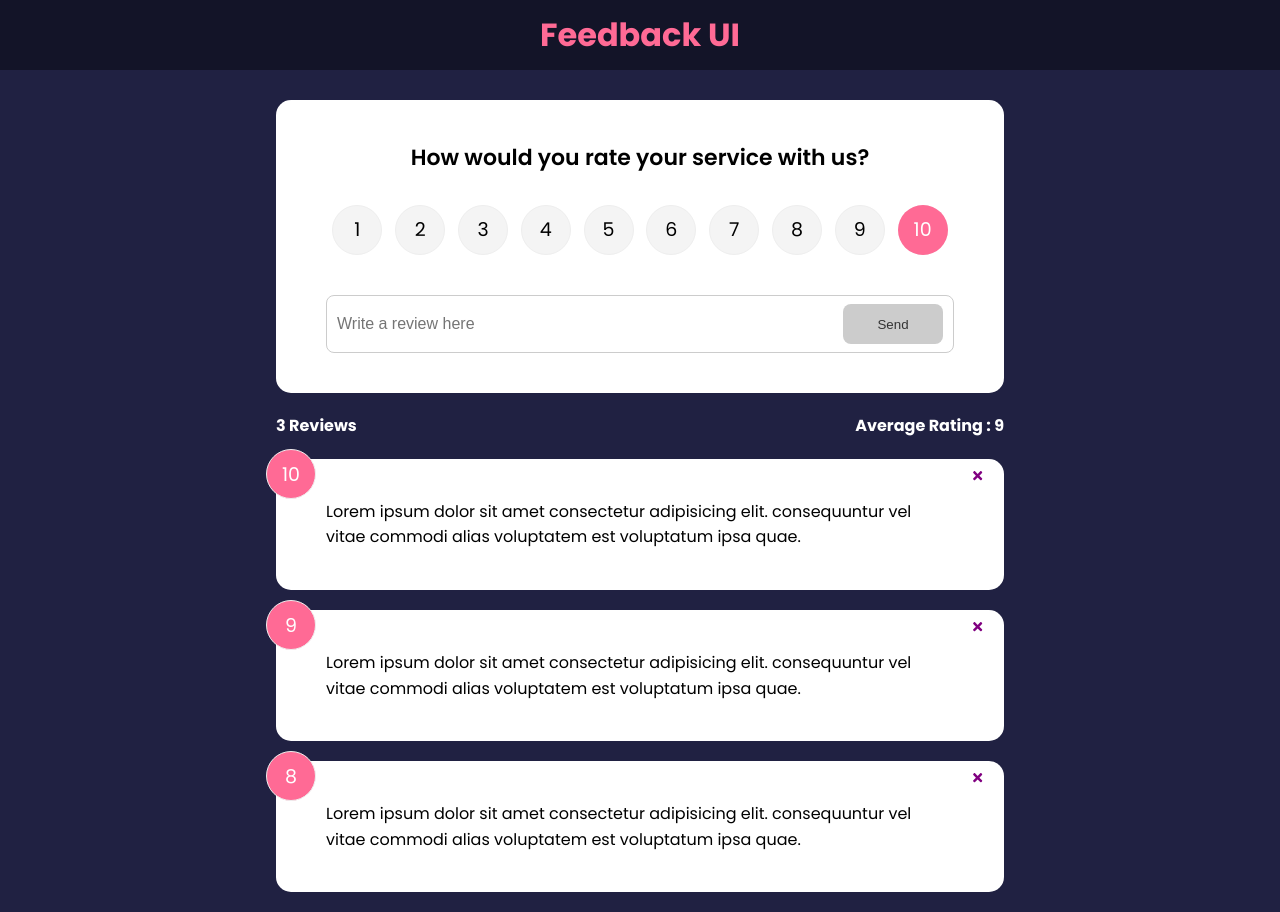
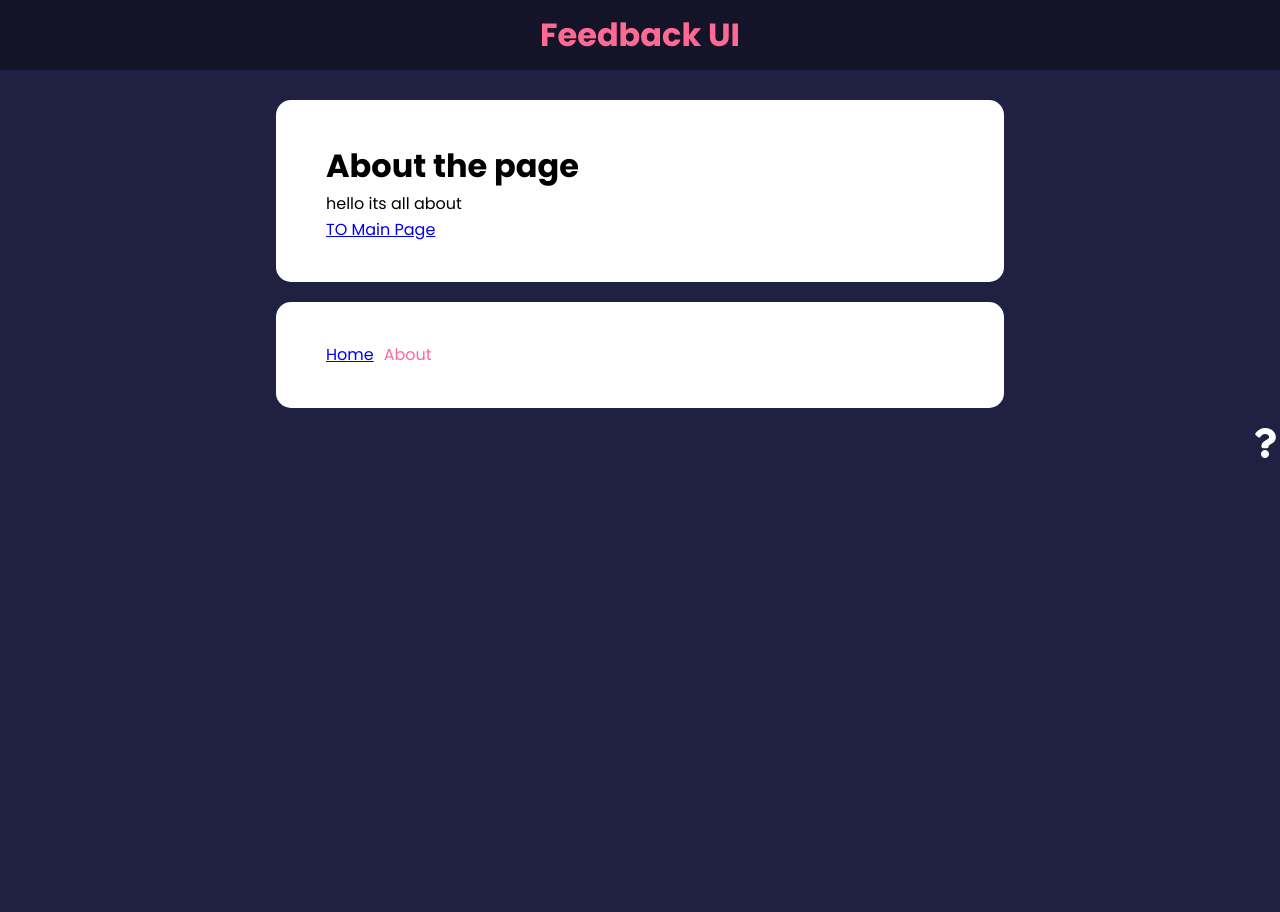
Before and after one commit to vajaganidhanesh/feedback-ui, a React (Create React App) app: page /about in a window 1280 px wide. After the commit the page ends 800 px from the top, so only its background shows below. Built offline with nearby package versions, Linux system fonts and the light colour scheme.

Commit message:
active class formation and linking, useParam hook

```diff
--- a/package.json
+++ b/package.json
@@ -10,6 +10,7 @@
     "react": "^18.2.0",
     "react-dom": "^18.2.0",
     "react-icons": "^4.7.1",
+    "react-router-dom": "^6.4.5",
     "react-scripts": "5.0.1",
     "uuid": "^9.0.0",
     "web-vitals": "^2.1.4"
--- a/src/App.js
+++ b/src/App.js
@@ -1,10 +1,15 @@
 import {v4 as uuidv4} from 'uuid'
+import {BrowserRouter as Router,Routes,Route,NavLink} from'react-router-dom'
 import React, { useState } from "react";
 import Header from "./Components/Header";
 import FeedbackData from "./data/FeedbackData";
 import FeedbackList from "./Components/FeedbackList";
 import FeedbackStats from "./Components/FeedbackStats";
 import FeedbackForm from "./Components/FeedbackForm";
+import About from './Components/About';
+import AboutIconList from './Components/AboutIconList';
+import Card from './Components/shared/Card';
+import Posts from './Components/Posts';
 
 function App() {
   const [feedback, setFeedback] = useState(FeedbackData);
@@ -22,14 +27,32 @@ function App() {
   };
 
   return (
-    <>
+    <Router>
       <Header />
       <div className="container">
-        <FeedbackForm handleAdd={addFeedback}/>
-        <FeedbackStats feedback={feedback}/>
-        <FeedbackList feedback={feedback} handleDelete={deleteFeedback} />
+        <Routes>
+          <Route path='/' element={<>
+            <FeedbackForm handleAdd={addFeedback}/>
+            <FeedbackStats feedback={feedback}/>
+            <FeedbackList feedback={feedback} handleDelete={deleteFeedback}/>
+          </>}/>
+          <Route path='/about' element={<About/>} ></Route>
+          <Route path='/post/:id/:name' element={<Posts/>}/>
+        </Routes>
+        <Card>
+        <NavLink to='/' activeClassName='active'>
+            Home
+        </NavLink>
+        <NavLink to='/about' activeClassName='active'>
+            About
+        </NavLink>
+      </Card>
       </div>
-    </>
+
+
+
+      <AboutIconList />
+    </Router>
   );
 }
 
--- /dev/null
+++ b/src/Components/About.jsx
@@ -0,0 +1,15 @@
+import React from "react";
+import Card from "./shared/Card";
+import { Link } from "react-router-dom";
+
+function About() {
+  return (
+    <Card>
+      <h1>About the page </h1>
+      <p>hello its all about </p>
+      <Link to="/">TO Main Page</Link>
+    </Card>
+  );
+}
+
+export default About;
--- /dev/null
+++ b/src/Components/AboutIconList.jsx
@@ -0,0 +1,17 @@
+import {FaQuestion} from 'react-icons/fa'
+import React from 'react'
+import { Link } from 'react-router-dom'
+function AboutIconList() {
+  return (
+
+    <div className='about-link'>
+        <Link to='/about'>
+
+            <FaQuestion size={30}/>
+        </Link>
+
+    </div>
+  )
+}
+
+export default AboutIconList
--- /dev/null
+++ b/src/Components/Posts.jsx
@@ -0,0 +1,14 @@
+import React from 'react'
+import { useParams } from 'react-router-dom'
+
+function Posts() {
+    const params = useParams()
+  return (
+    <div>
+    <h1>Posts : {params.id}</h1>
+    <h1>Name : {params.name}</h1>
+    </div>
+  )
+}
+
+export default Posts
--- a/src/index.css
+++ b/src/index.css
@@ -4,6 +4,12 @@
   box-sizing: border-box;
   margin: 0;
   padding: 0;
+}
+
+.active{
+  text-decoration: none;
+  color:#ff6a95;
+  padding: 10px;
 }
 
 body {
```
Also changed, not shown: 1 other file (tests, documents, lock files or other folders).
